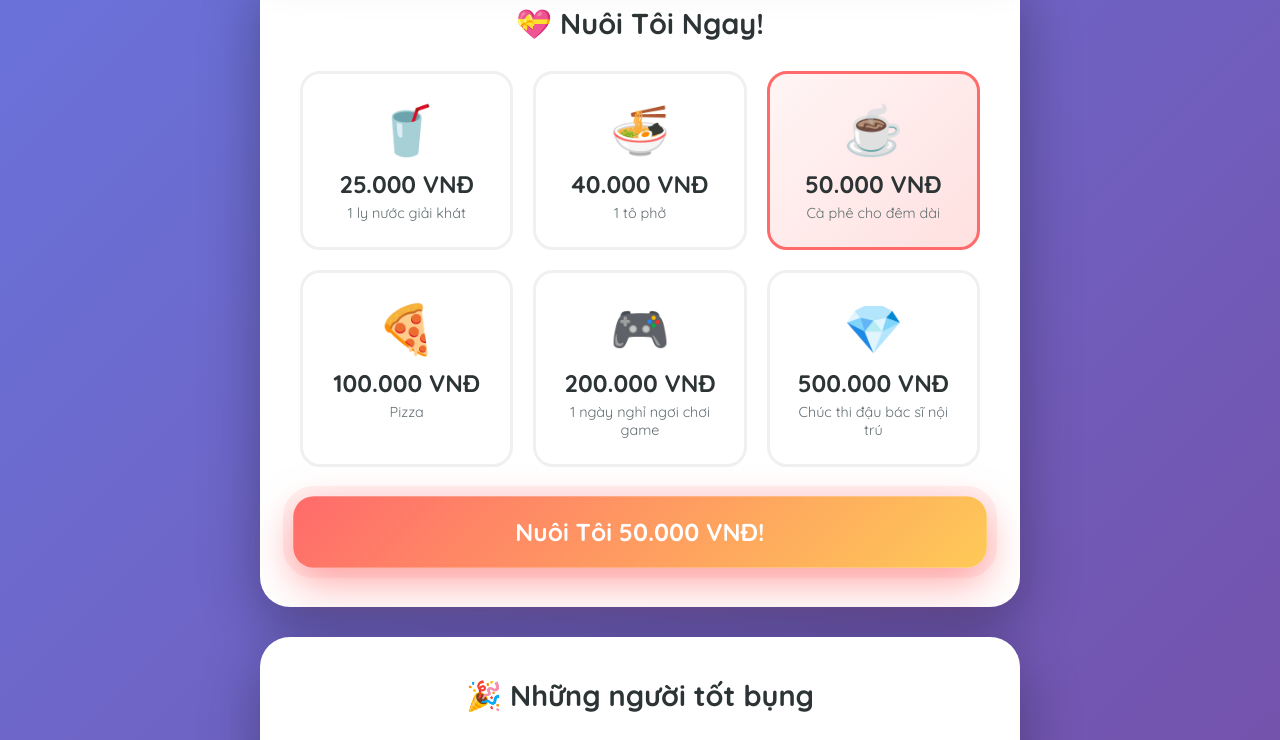
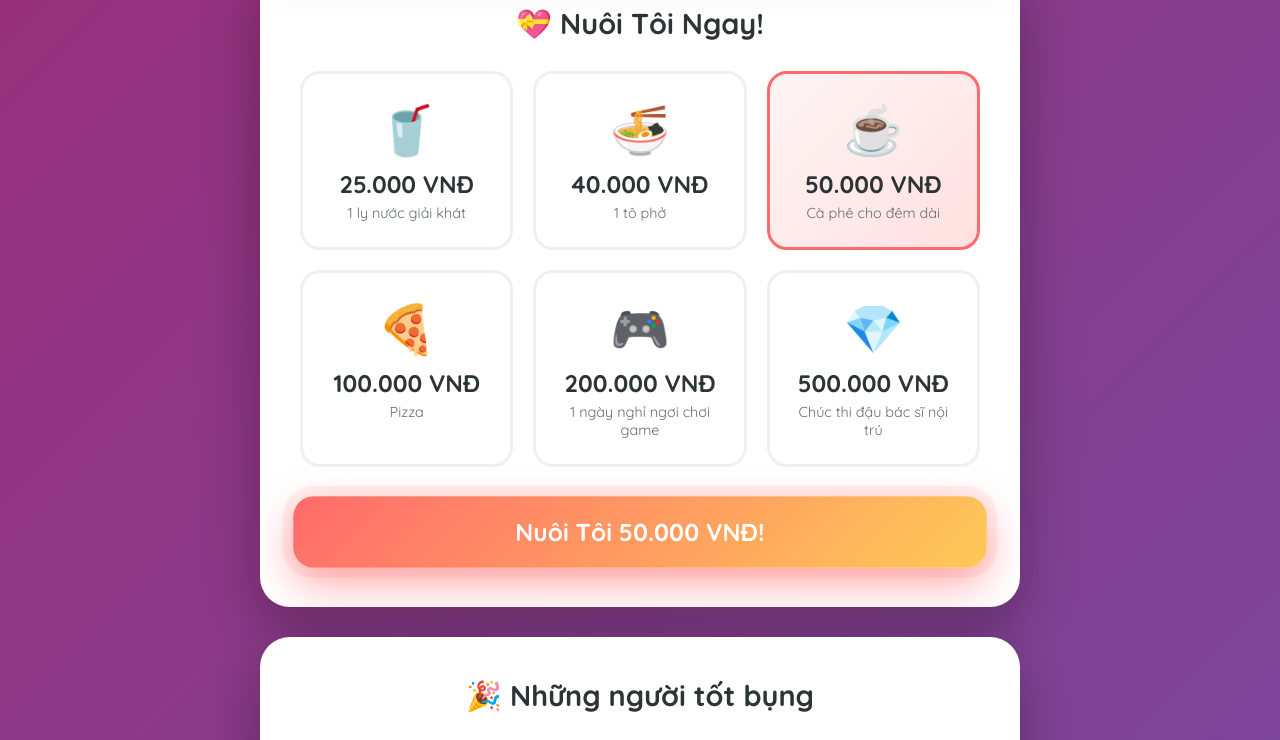
Before and after one commit to apato123/Nuoi-Sinh-Vien-Y, a plain HTML site: page index.html in a window 1280 px wide. Shown: the part 756-1496 px from the top of the page. Drawn offline with Linux system fonts and the light colour scheme.

Commit message:
Change background gradient color in index.html

```diff
--- a/index.html
+++ b/index.html
@@ -25,7 +25,7 @@
 
         body {
             font-family: 'Quicksand', sans-serif;
-            background: linear-gradient(135deg, #667eea 0%, #764ba2 100%);
+            background: linear-gradient(135deg, #a1286f 0%, #764ba2 100%);
             min-height: 100vh;
             overflow-x: hidden;
         }
```
